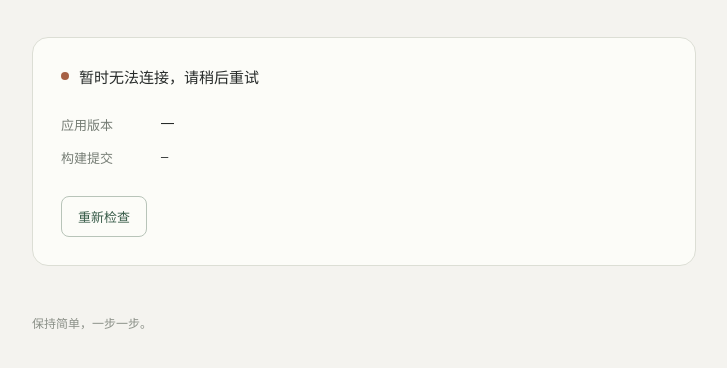
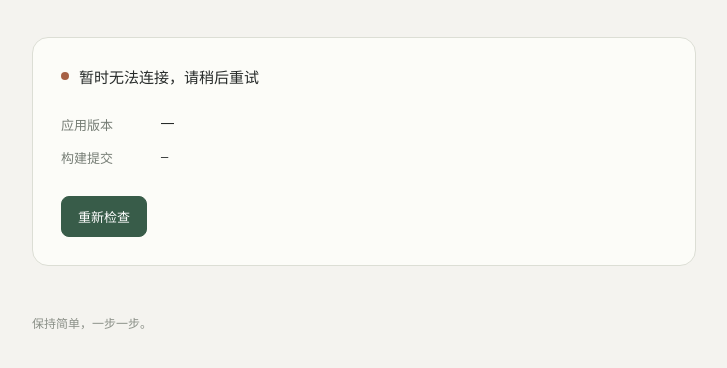
Before and after one commit to Lanbasara/zhongshu, a website: page src/public/index.html in a window 1280 px wide. Shown: the part 372-740 px from the top of the page, without its empty margins (276-1003 px from the left). Drawn offline with Linux system fonts and the light colour scheme; no server answers.

Commit message:
Give the refresh action a solid green button

```diff
--- a/src/public/style.css
+++ b/src/public/style.css
@@ -15,7 +15,7 @@ section { padding: 28px; border: 1px solid #dcded5; background: #fcfcf8; border-
 dl { margin: 28px 0; font-size: 13px; }
 dl div { display: grid; grid-template-columns: 88px minmax(0, 1fr); gap: 12px; margin-top: 14px; }
 dt { color: #767d75; } dd { margin: 0; overflow-wrap: anywhere; } code { font-size: 12px; line-height: 1.6; }
-button { background: transparent; color: #385c49; border: 1px solid #b8c4b9; border-radius: 8px; padding: 10px 16px; cursor: pointer; font: inherit; font-size: 13px; }
-button:hover { background: #eef2e9; } button:focus-visible { outline: 3px solid #6b937b; outline-offset: 3px; } button:disabled { opacity: .55; cursor: wait; }
+button { background: #385c49; color: #fff; border: 1px solid #385c49; border-radius: 8px; padding: 10px 16px; cursor: pointer; font: inherit; font-size: 13px; }
+button:hover { background: #294737; } button:focus-visible { outline: 3px solid #6b937b; outline-offset: 3px; } button:disabled { opacity: .55; cursor: wait; }
 footer { margin-top: 48px; color: #8b9088; font-size: 12px; }
 @media (max-width: 480px) { main { padding-top: 32px; } .eyebrow { margin-top: 72px; } section { padding: 22px; } }
```
